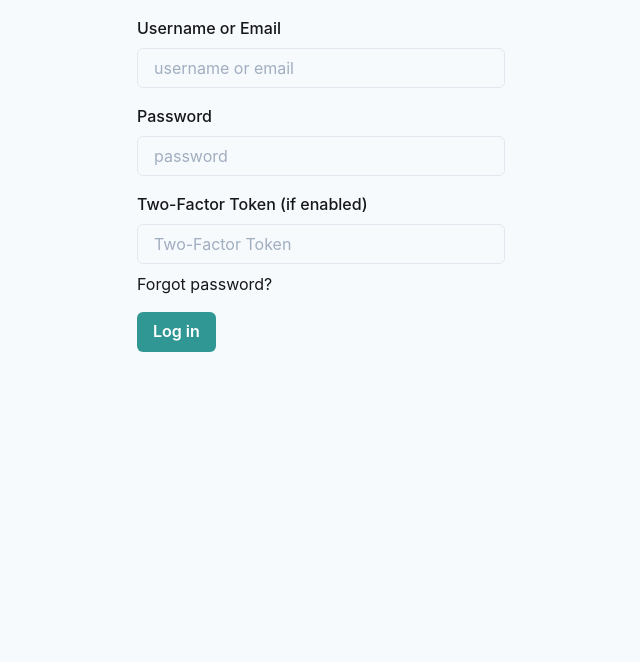
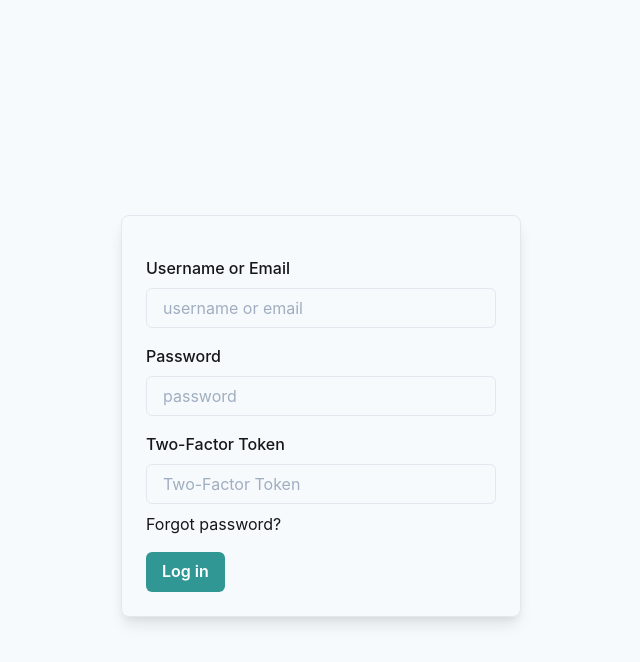
Before and after one commit to AtharvaJadhav/scalable-microblogging-platform, a Next.js app in the folder web/: page /login in a window 1280 px wide. Shown: the top 662 px of the page, without its empty margins (319-959 px from the left). Built offline with nearby package versions, Linux system fonts and the light colour scheme; no server answers.

Commit message:
Updated UI and logic for 2FA

```diff
--- a/web/src/pages/login.tsx
+++ b/web/src/pages/login.tsx
@@ -21,6 +21,7 @@ export const Login: React.FC<{}> = ({}) => {
         <title>Login | Ekko</title>
       </Head>
       <Wrapper variant="small">
+      <Flex align="center" justify="center" minH="100vh">
         <Formik
           initialValues={{
             usernameOrEmail: "",
@@ -60,6 +61,15 @@ export const Login: React.FC<{}> = ({}) => {
         >
           {({ isSubmitting }) => (
             <Form>
+              <Box
+                width="400px"
+                mx="auto"
+                mt={8}
+                p={6}
+                borderWidth="1px"
+                borderRadius="lg"
+                boxShadow="lg"
+              >
               <Box pt={4}>
                 <InputField
                   name="usernameOrEmail"
@@ -79,7 +89,7 @@ export const Login: React.FC<{}> = ({}) => {
                 <InputField
                   name="twoFactorToken"
                   placeholder="Two-Factor Token"
-                  label="Two-Factor Token (if enabled)"
+                  label="Two-Factor Token"
                   type="text"
                 />
               </Box>
@@ -96,9 +106,11 @@ export const Login: React.FC<{}> = ({}) => {
               >
                 Log in
               </Button>
+              </Box>
             </Form>
           )}
         </Formik>
+        </Flex>
       </Wrapper>
     </>
   );
```
Also changed, not shown: web/src/pages/register.tsx (+15 -3 lines).
